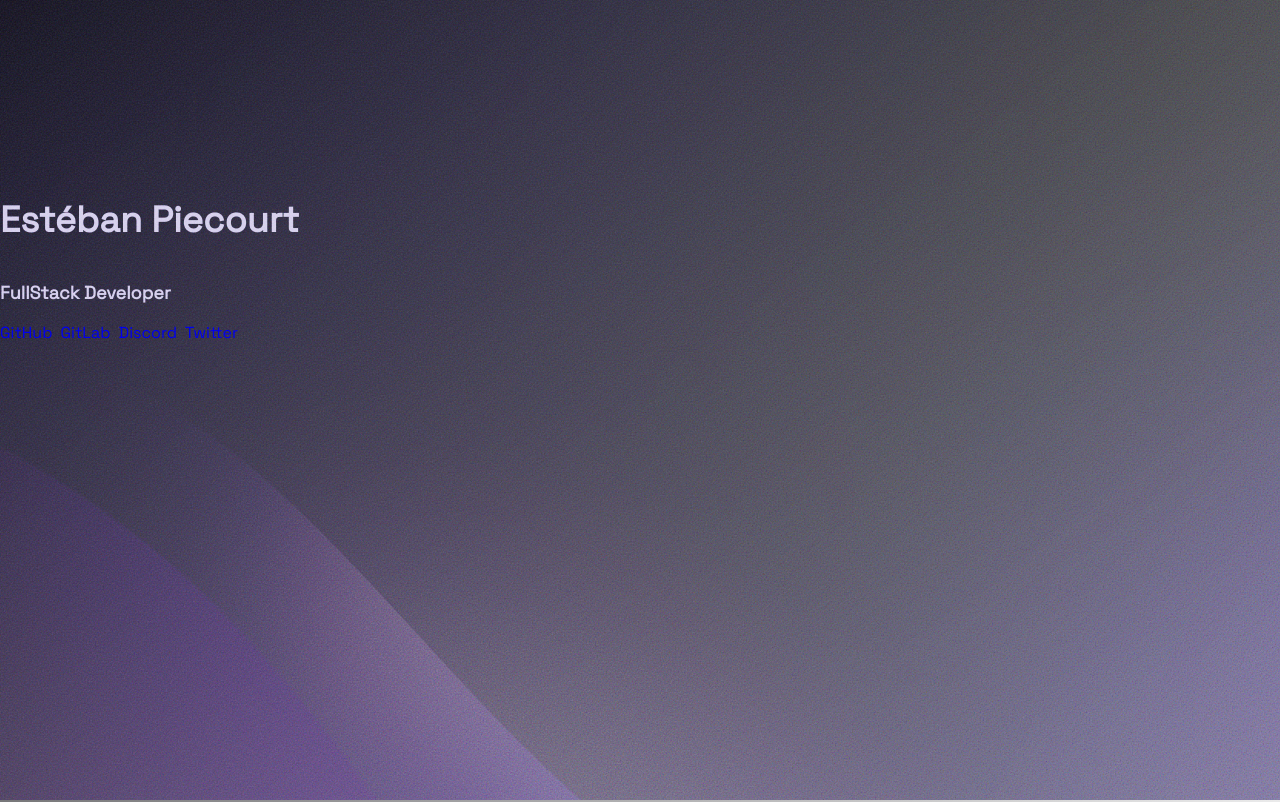
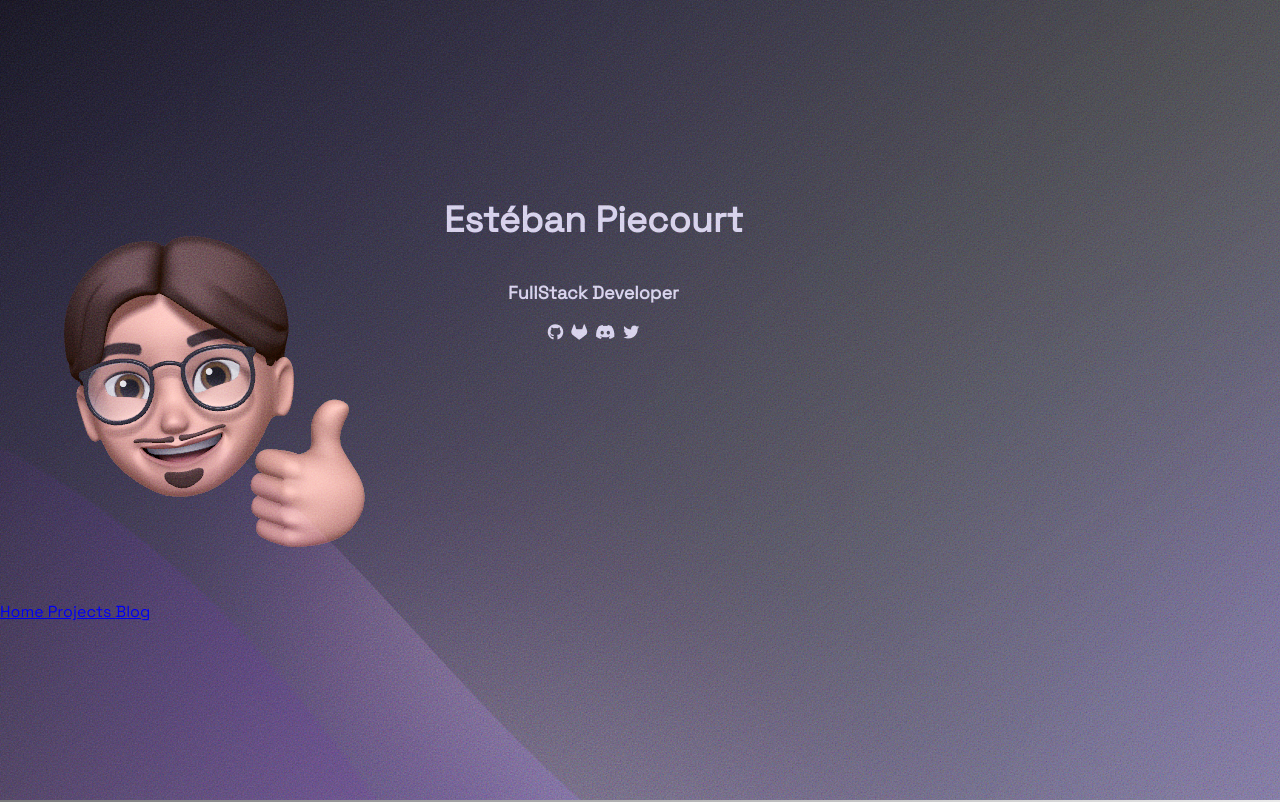
Before and after one commit to estxbxn/espiec.com, a website: page index.html in a window 1280 px wide. Shown: the top 802 px of the page. Drawn offline with nearby package versions, Linux system fonts and the light colour scheme; files that its build step writes are made by us from their sources.

Commit message:
(28/09) - Change CSS to SASS

```diff
--- /dev/null
+++ b/assets/scss/globals.scss
@@ -0,0 +1,83 @@
+:root {
+  --text-color: #ede9fee6;
+}
+
+
+html {
+  overflow-y: scroll;
+  -webkit-text-size-adjust: 100%;
+  tab-size: 4;
+  font-family: "Space Grotesk", sans-serif;
+  font-feature-settings: normal;
+
+  ::-webkit-scrollbar {
+    background-color: #27272a;
+    width: 16px;
+  }
+
+  ::-webkit-scrollbar-thumb {
+    background-color: #71717a;
+    border-radius: 16px;
+    border: 4px solid #27272a;
+  }
+
+  ::-webkit-scrollbar-button {
+    display: none;
+  }
+
+  ::-moz-selection {
+    color: white;
+    background: #7e22ce;
+  }
+
+  ::selection {
+    color: white;
+    background: #7e22ce;
+  }
+}
+
+body {
+  height: auto;
+  scroll-behavior: smooth;
+  margin: 0;
+  line-height: inherit;
+  color: var(--text-color)
+}
+
+.main {
+  margin-right: auto;
+  margin-left: auto;
+  display: flex;
+  height: 100%;
+  width: 100%;
+  max-width: 640px;
+  flex-direction: column;
+  gap: 1.25rem;
+  padding-left: 1.5rem;
+  padding-right: 1.5rem;
+}
+
+.main-container {
+  padding-top: 7rem;
+  min-height: 100vh;
+  background-image: linear-gradient(to bottom right, #18181b, rgba(24, 24, 27, 0));
+
+  .main-wrapper {
+    height: 100%;
+  }
+}
+
+@media (min-width: 1024px) {
+  .main {
+    padding-left: 0;
+    padding-right: 0;
+  }
+
+  .main-container {
+    display: grid;
+    padding-top: 11rem;
+    gap: 1.5rem;
+    grid-template-rows: 1fr 300px;
+    grid-template-columns: 1fr 640px 1fr;
+  }
+}
--- /dev/null
+++ b/assets/scss/heading.scss
@@ -0,0 +1,55 @@
+.heading-container {
+  width: max-content;
+  height: max-content;
+  display: flex;
+  flex-direction: column;
+  justify-content: center;
+  align-items: center;
+  gap: 0;
+
+  .creator {
+    width: 30%;
+  }
+
+  .title {
+    font-size: 2.25rem;
+    line-height: 2.5rem;
+    font-weight: 700;
+  }
+
+  .job {
+    display: flex;
+    position: relative;
+    gap: 0.5rem;
+    font-size: 1.125rem;
+    line-height: 1.75rem;
+  }
+
+  .socials {
+    display: flex;
+    gap: 0.5rem;
+    align-items: center;
+
+    i.icon {
+      color: var(--text-color);
+    }
+
+    .social-button {
+      text-decoration: underline;
+      text-underline-offset: 2px;
+      transition-property: color, background-color, border-color, text-decoration-color, fill, stroke;
+      transition-timing-function: cubic-bezier(0.4, 0, 0.2, 1);
+      transition-duration: 300ms;
+    }
+
+    .social-button:hover {
+      text-decoration: underline;
+    }
+  }
+}
+
+@media (min-width: 1024px) {
+  .social-button {
+    text-decoration: none;
+  }
+}
--- /dev/null
+++ b/assets/scss/navigation.scss
@@ -0,0 +1,68 @@
+.navigation-container {
+  display: flex;
+  padding-left: 1.5rem;
+  padding-right: 1.5rem;
+  margin-bottom: 1.25rem;
+  flex-direction: column;
+  max-width: 640px;
+  height: 100%;
+
+  .navigation-wrapper {
+    display: flex;
+    flex-direction: column;
+    gap: 1rem;
+    max-width: max-content;
+    max-height: max-content;
+
+    .logo {
+      height: 80px;
+      width: 80px;
+      max-width: max-content;
+      transition-property: all;
+      transition-timing-function: cubic-bezier(0.4, 0, 0.2, 1);
+      transition-duration: 300ms;
+    }
+
+    .navigation {
+      display: flex;
+      gap: 0.5rem;
+      font-size: 1.125rem;
+      line-height: 1.75rem;
+
+      .item {
+        padding: 0.25rem 0.75rem;
+        border-radius: 0.5rem;
+        width: max-content;
+        font-weight: 500;
+        opacity: 1;
+        transition-property: all;
+        transition-timing-function: cubic-bezier(0.4, 0, 0.2, 1);
+        transition-duration: 300ms;
+
+        &:hover {
+          opacity: 0.8;
+          color: white;
+        }
+      }
+    }
+  }
+}
+
+@media (min-width: 1024px) {
+  .navigation-container {
+    padding-left: 0;
+    padding-right: 0;
+    justify-self: end;
+    align-items: flex-end;
+    width: 100%;
+
+    .navigation-wrapper {
+      position: sticky;
+      top: 5rem;
+
+      .navigation {
+        flex-direction: column;
+      }
+    }
+  }
+}
--- /dev/null
+++ b/assets/scss/patterns.scss
@@ -0,0 +1,22 @@
+.grainy-pattern {
+  position: fixed;
+  z-index: 50;
+  width: 100%;
+  height: 100%;
+  pointer-events: none;
+  opacity: 0.7;
+  mix-blend-mode: soft-light;
+  background: url("../img/textures/noise.svg");
+}
+
+.gradient-pattern {
+  position: fixed;
+  z-index: 40;
+  width: 100%;
+  height: 100%;
+  background-size: cover;
+  pointer-events: none;
+  opacity: 0.4;
+  mix-blend-mode: soft-light;
+  background: url("../img/textures/gradient-pattern.jpg") repeat top;
+}
--- a/index.html
+++ b/index.html
@@ -40,6 +40,13 @@
     <link rel="stylesheet" href="https://fonts.googleapis.com/css2?family=Space+Grotesk">
 
     <!-- Scripts -->
+    <link rel="stylesheet/less" type="text/css" href="assets/scss/globals.scss"/>
+    <link rel="stylesheet/less" type="text/css" href="assets/scss/heading.scss"/>
+    <link rel="stylesheet/less" type="text/css" href="assets/scss/patterns.scss"/>
+    <link rel="stylesheet/less" type="text/css" href="assets/scss/navigation.scss"/>
+    <script src="https://cdn.jsdelivr.net/npm/less@4.1.1"></script>
+
+    <!-- Font Awesome -->
     <script src="https://kit.fontawesome.com/b2339f41a6.js" crossorigin="anonymous"></script>
 </head>
 <body>
@@ -50,11 +57,37 @@
 
 <!-- Main Container -->
 <div class="main-container">
+
+    <!-- Navigation -->
+    <div class="navigation-container">
+        <div class="navigation-wrapper">
+            <a href="/">
+                <img class="logo" src="/assets/img/blog/estxbxn.png" alt="Estéban Memoji"/>
+            </a>
+            <nav class="navigation">
+                <a class="item" href="/">
+                    Home
+                </a>
+                <a class="item" href="#projects">
+                    Projects
+                </a>
+                <a class="item" href="#blog">
+                    Blog
+                </a>
+            </nav>
+        </div>
+    </div>
+
     <!-- Main Container -->
     <main class="main-wrapper">
 
         <!-- Heading -->
         <div class="heading-container">
+
+            <!--
+            <img class="creator" src="assets/img/blog/estxbxn.png" alt="Estéban Memoji"/>
+            -->
+
             <h1 class="title">Estéban Piecourt</h1>
             <h2 class="job">FullStack Developer</h2>
 
@@ -63,16 +96,22 @@
 
                 <!-- GitHub Social Button -->
                 <a class="social-button" href="https://github.com/estxbxn" target="_blank">
-                    GitHub
+                    <i class="icon fa-brands fa-github"></i>
                 </a>
+
+                <!-- GitLab  Social Button -->
                 <a class="social-button" href="https://gitlab.com/estxbxn" target="_blank">
-                    GitLab
+                    <i class="icon fa-brands fa-gitlab"></i>
                 </a>
+
+                <!-- Discord Social Button -->
                 <a class="social-button" href="https://discord.com/user/estxbxn" target="_blank">
-                    Discord
+                    <i class="icon fa-brands fa-discord"></i>
                 </a>
+
+                <!-- Twitter Social Button -->
                 <a class="social-button" href="https://twitter.com/estxbxn___" target="_blank">
-                    Twitter
+                    <i class="icon fa-brands fa-twitter"></i>
                 </a>
             </div>
         </div>
```
Also changed, not shown: package.json (added, +22 -0 lines), assets/css/globals.css (deleted), assets/css/heading.css (deleted), assets/css/patterns.css (deleted), assets/img/blog/estxbxn.png (added), assets/scss/globals.css (added), assets/scss/heading.css (added), assets/scss/navigation.css (added), assets/scss/patterns.css (added), 6 other files.
